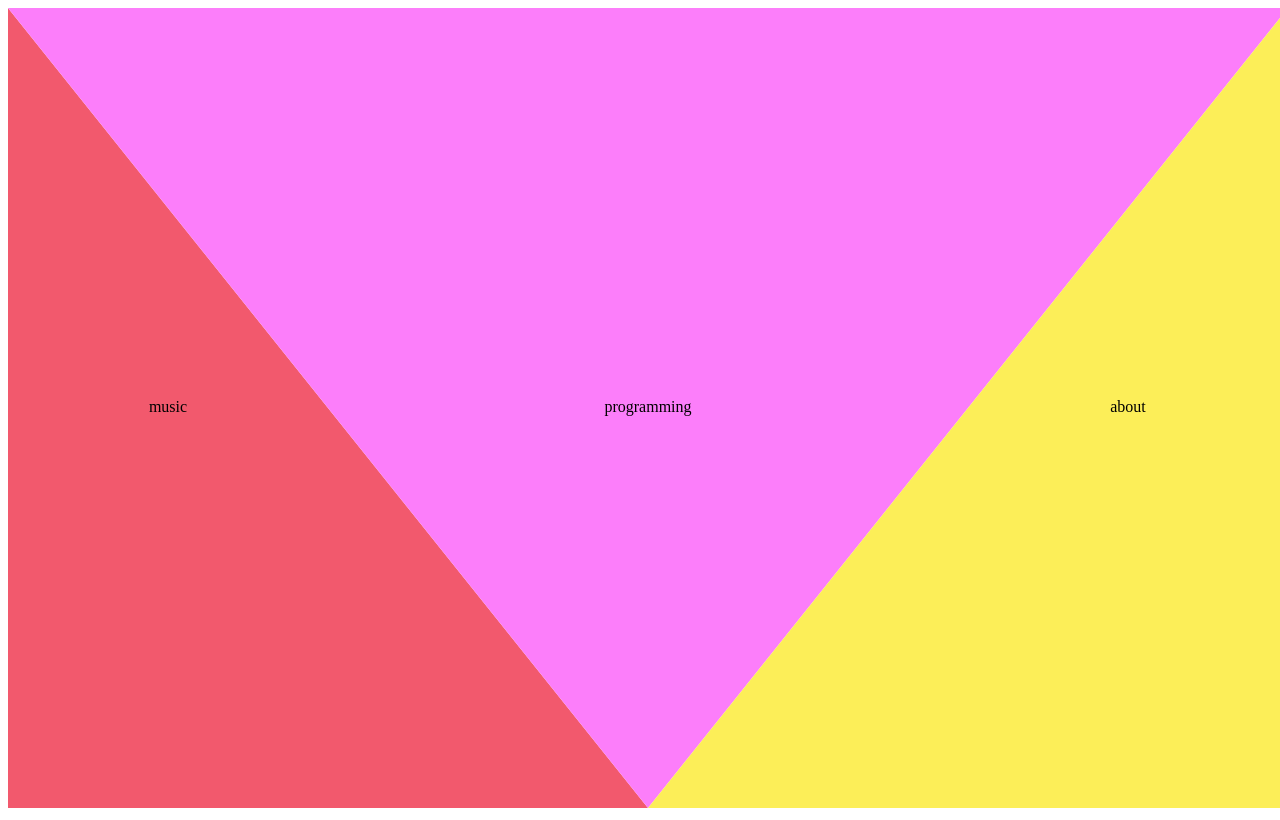
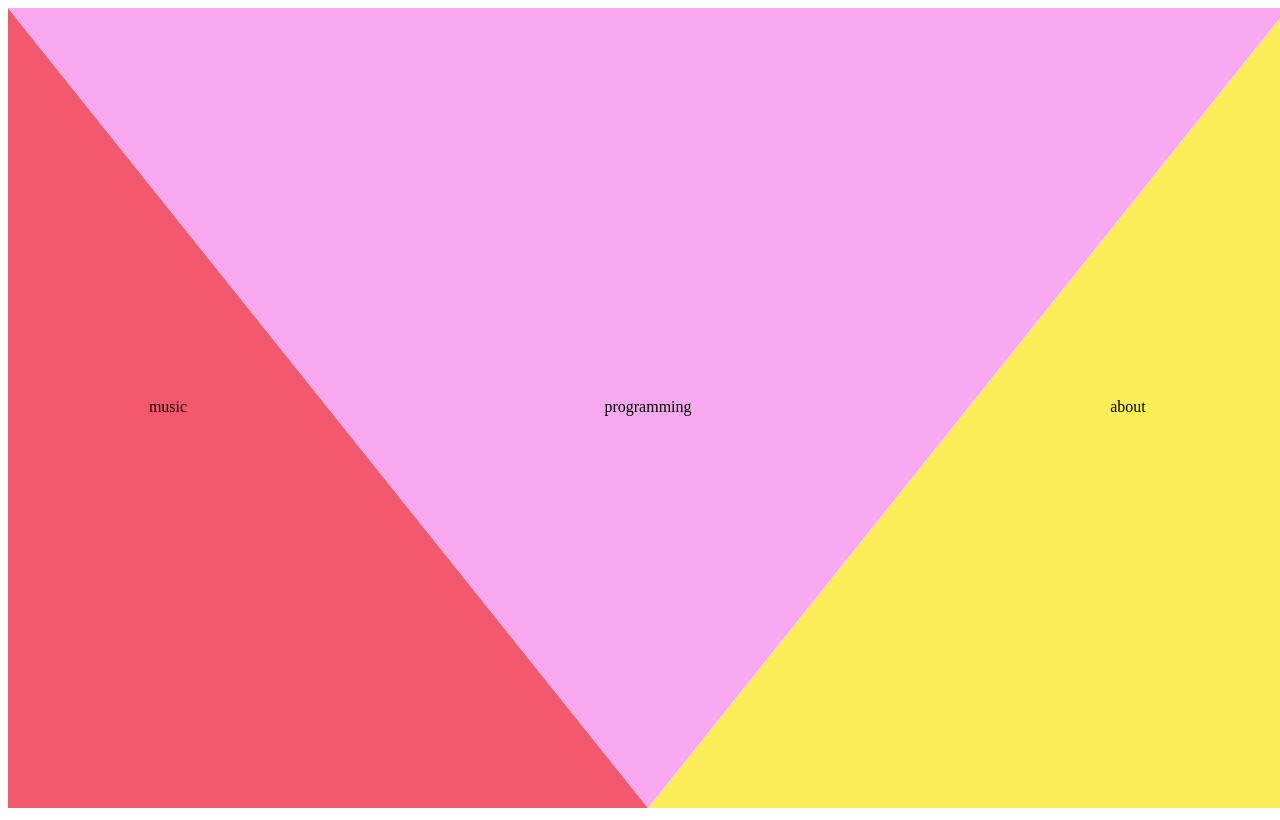
Before and after one commit to jblake05/jblake05.github.io, a SvelteKit app: page / in a window 1280 px wide. Built offline with nearby package versions, Linux system fonts and the light colour scheme.

Commit message:
Color tweaks

```diff
--- a/src/routes/+page.svelte
+++ b/src/routes/+page.svelte
@@ -12,16 +12,16 @@
 		goto('/music');
 	};
 
+	$: progPoints = `0,0 ${innerWidth / 2},${innerHeight} ${innerWidth},0`;
+	$: progStyle = 'fill:#f9a9ef;';
+	const progRoute = () => {
+		goto('/programming');
+	};
+
 	$: aboutPoints = `${innerWidth},0 ${innerWidth},${innerHeight} ${innerWidth / 2},${innerHeight}`;
 	$: aboutStyle = 'fill:#fcee58;';
 	const aboutRoute = () => {
 		goto('/about');
-	};
-
-	$: progPoints = `0,0 ${innerWidth / 2},${innerHeight} ${innerWidth},0`;
-	$: progStyle = 'fill:#fc7efa;';
-	const progRoute = () => {
-		goto('/programming');
 	};
 	// export let musicPoints = `0,0 0,${innerHeight} ${innerWidth/3},${innerHeight}`
 	// ^ undefined currently........ and not bound to changes later in the code.....
@@ -64,10 +64,10 @@
 		points={progPoints}
 		on:click={progRoute}
 		on:mouseenter={() => {
-			progStyle = 'fill:#79e080;';
+			progStyle = 'fill:#8dfc94;';
 		}}
 		on:mouseleave={() => {
-			progStyle = 'fill:#fc7efa;';
+			progStyle = 'fill:#f9a9ef;';
 		}}
 		style={progStyle}
 	/>
@@ -75,7 +75,7 @@
 	<a
 		href="/programming"
 		on:mouseenter={() => {
-			progStyle = 'fill:#79e080;';
+			progStyle = 'fill:#8dfc94;';
 		}}
 	>
 		<text x="50%" y="50%" dominant-baseline="middle" text-anchor="middle" fill="black">
```
